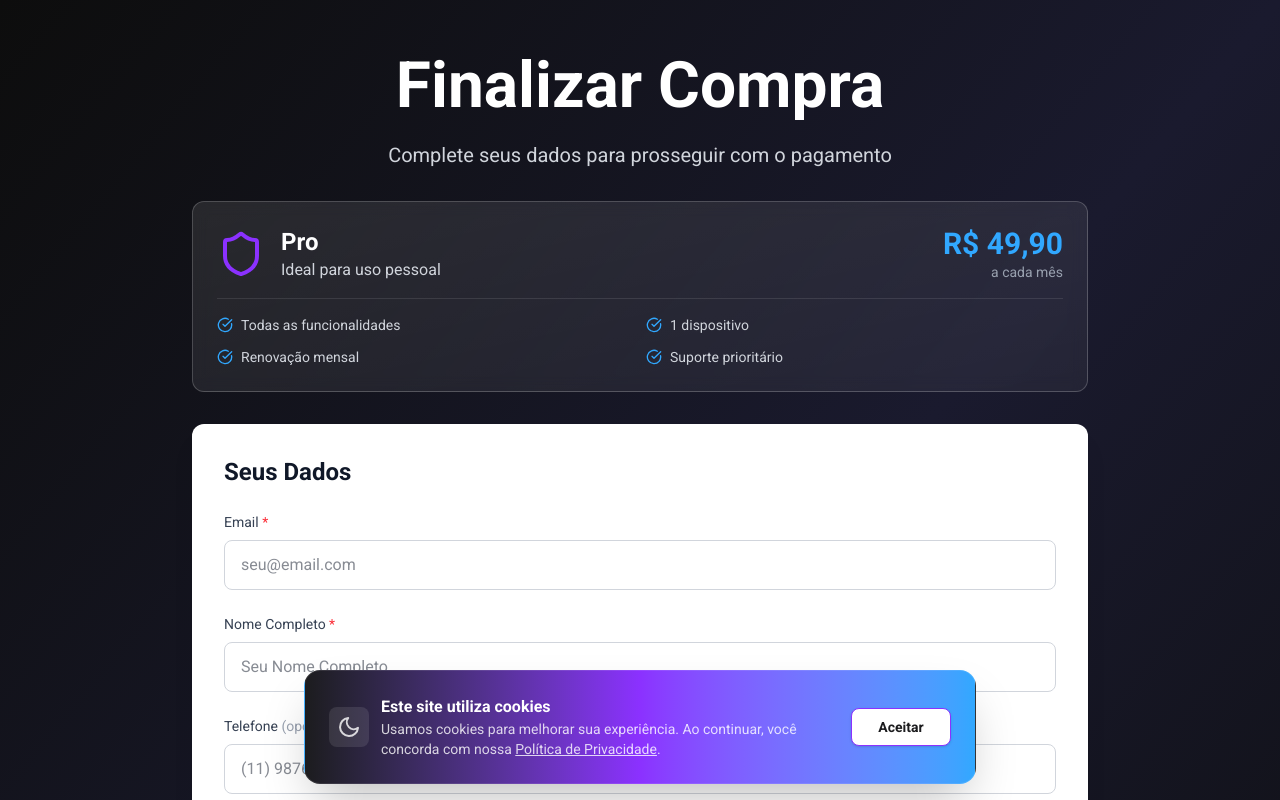
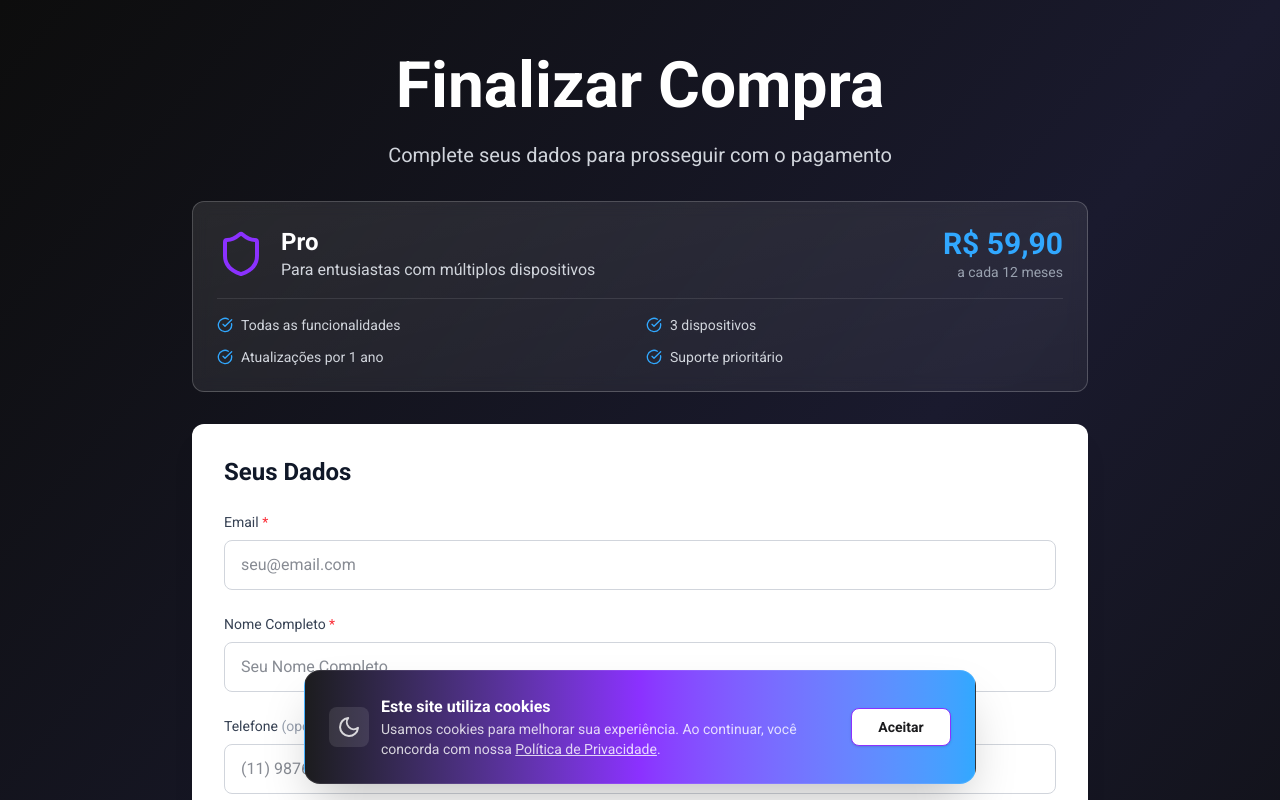
Before and after one commit to DougFHansen/voltris-seo-optimized, a Next.js app: page /checkout in a window 1280 px wide. Shown: the top 800 px of the page. Built offline with nearby package versions, Linux system fonts and the light colour scheme; no server answers.

Commit message:
fix: Align checkout and payment API with LicenseModels.cs (Trial/Standard/Pro/Enterprise) - Enterprise-grade security and validation

```diff
--- a/app/api/pagamento/route.js
+++ b/app/api/pagamento/route.js
@@ -67,7 +67,7 @@ async function handlePaymentRequest(plan, email, fullName = '', phone = '') {
     });
 
     // Validar plano
-    const validPlans = ['trial', 'pro', 'premium', 'enterprise'];
+    const validPlans = ['trial', 'standard', 'pro', 'enterprise']; // Alinhado com LicenseModels.cs
     if (!validPlans.includes(plan)) {
       console.error(`[MERCADO PAGO DEBUG] Plano inválido: ${plan}`);
       throw new Error(`Plano inválido. Use: ${validPlans.join(', ')}`);
@@ -81,12 +81,13 @@ async function handlePaymentRequest(plan, email, fullName = '', phone = '') {
 
     console.log(`[MERCADO PAGO DEBUG] Validações OK`);
 
-    // Configurar preços e tipos de licença (VALORES DE PRODUÇÃO)
+    // Configurar preços e tipos de licença (ALINHADO COM LicenseModels.cs)
+    // Fonte da verdade: APLICATIVO VOLTRIS/Services/License/LicenseModels.cs
     const planConfig = {
-      trial: { price: 0.01, title: 'Licença Voltris - Trial (7 dias)', months: 0 },
-      pro: { price: 49.90, title: 'Licença Voltris - Pro (1 mês)', months: 1 },
-      premium: { price: 99.90, title: 'Licença Voltris - Premium (3 meses)', months: 3 },
-      enterprise: { price: 149.90, title: 'Licença Voltris - Enterprise (6 meses)', months: 6 },
+      trial: { price: 0.01, title: 'Licença Voltris - Trial (7 dias)', months: 0, devices: 1 },
+      standard: { price: 29.90, title: 'Licença Voltris - Standard (1 ano)', months: 12, devices: 1 },
+      pro: { price: 59.90, title: 'Licença Voltris - Pro (1 ano)', months: 12, devices: 3 },
+      enterprise: { price: 149.90, title: 'Licença Voltris - Enterprise (Vitalício)', months: 0, devices: 9999 },
     };
 
     const selectedPlan = planConfig[plan];
--- a/app/checkout/page.tsx
+++ b/app/checkout/page.tsx
@@ -6,7 +6,7 @@ import { createClient } from '@/utils/supabase/client';
 import { CheckCircle, XCircle, Shield, Zap, TrendingUp, Users } from 'lucide-react';
 
 interface Plan {
-  code: 'trial' | 'pro' | 'premium' | 'enterprise';
+  code: 'trial' | 'standard' | 'pro' | 'enterprise'; // Alinhado com LicenseModels.cs
   name: string;
   description: string;
   priceMonthly: number;
@@ -18,15 +18,17 @@ interface Plan {
   highlight?: string;
 }
 
+// ⚠️ FONTE DA VERDADE: LicenseModels.cs (Services/License)
+// Alinhado com: App.xaml, API /pagamento, LicenseGenerator
 const PLANS: Plan[] = [
   {
     code: 'trial',
     name: 'Trial',
     description: 'Teste gratuito por 7 dias',
-    priceMonthly: 0.01,
+    priceMonthly: 0.01, // Valor simbólico MP (sem cobrança nos 7 dias)
     priceDisplay: 'Grátis',
     maxDevices: 1,
-    durationMonths: 0,
+    durationMonths: 0, // 7 dias de trial
     features: [
       'Todas as funcionalidades básicas',
       '1 dispositivo',
@@ -36,34 +38,33 @@ const PLANS: Plan[] = [
     highlight: 'Experimente grátis por 7 dias',
   },
   {
-    code: 'pro',
-    name: 'Pro',
-    description: 'Ideal para uso pessoal',
-    priceMonthly: 49.90,
-    priceDisplay: 'R$ 49,90',
+    code: 'standard',
+    name: 'Standard',
+    description: 'Para uso pessoal em um único computador',
+    priceMonthly: 29.90,
+    priceDisplay: 'R$ 29,90',
     maxDevices: 1,
-    durationMonths: 1,
+    durationMonths: 12, // 1 ano
     features: [
       'Todas as funcionalidades',
       '1 dispositivo',
-      'Renovação mensal',
-      'Suporte prioritário',
-      'Modo Gamer avançado',
-      'Otimizações de rede',
+      'Atualizações por 1 ano',
+      'Suporte por email',
+      'Modo Gamer básico',
     ],
   },
   {
-    code: 'premium',
-    name: 'Premium',
-    description: 'Para múltiplos dispositivos',
-    priceMonthly: 99.90,
-    priceDisplay: 'R$ 99,90',
+    code: 'pro',
+    name: 'Pro',
+    description: 'Para entusiastas com múltiplos dispositivos',
+    priceMonthly: 59.90,
+    priceDisplay: 'R$ 59,90',
     maxDevices: 3,
-    durationMonths: 3,
+    durationMonths: 12, // 1 ano
     features: [
       'Todas as funcionalidades',
       '3 dispositivos',
-      'Renovação a cada 3 meses',
+      'Atualizações por 1 ano',
       'Suporte prioritário',
       'Modo Gamer avançado',
       'Otimizações de rede',
@@ -74,15 +75,15 @@ const PLANS: Plan[] = [
   {
     code: 'enterprise',
     name: 'Enterprise',
-    description: 'Uso ilimitado para empresas',
+    description: 'Para empresas e gamers profissionais',
     priceMonthly: 149.90,
     priceDisplay: 'R$ 149,90',
-    maxDevices: 9999,
-    durationMonths: 6,
+    maxDevices: 9999, // Ilimitado
+    durationMonths: 0, // Vitalício (sem expiração)
     features: [
       'Todas as funcionalidades',
       'Dispositivos ILIMITADOS',
-      'Renovação a cada 6 meses',
+      'Atualizações vitalícias',
       'Suporte 24/7',
       'Todas as otimizações',
       'API de integração',
```
